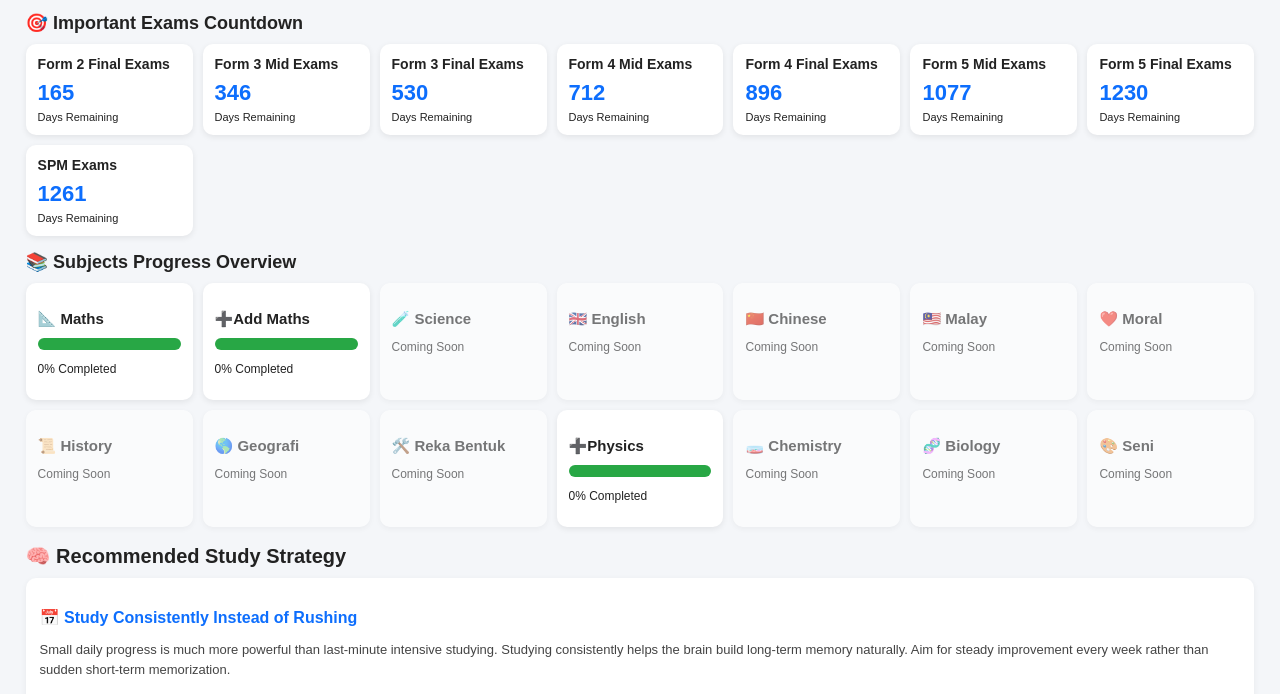
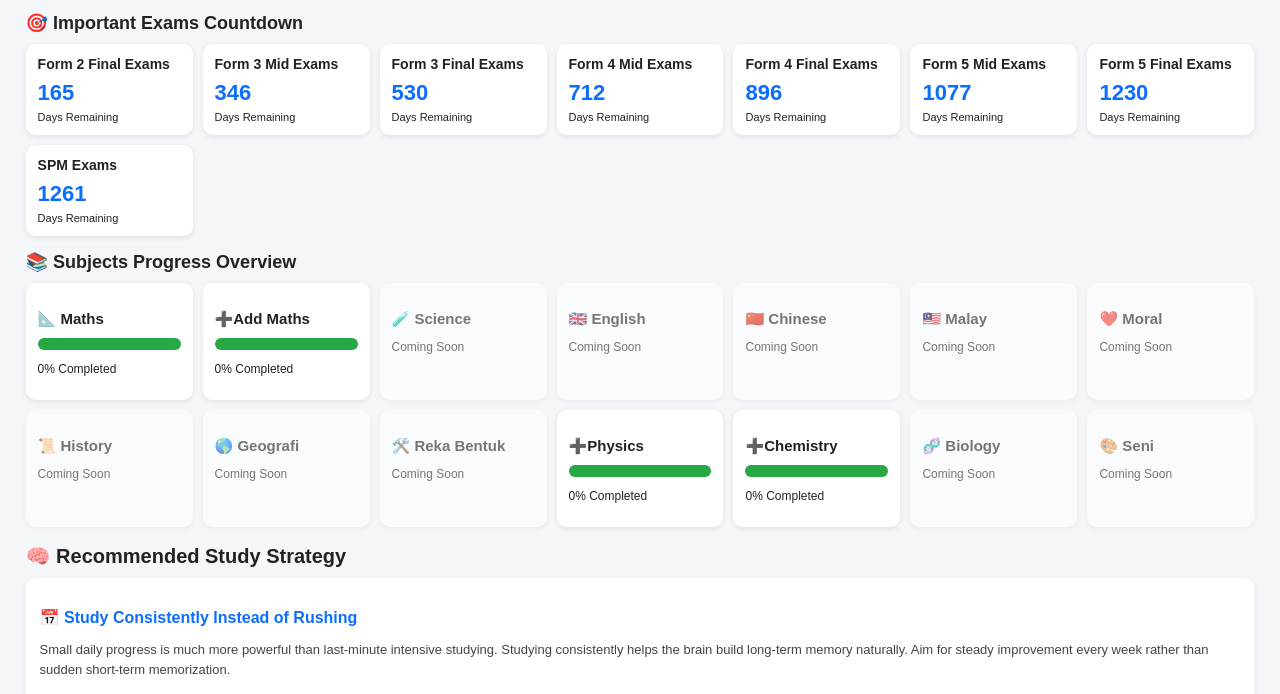
Before and after one commit to pp-nextgen-dba/study-dashboard, a plain HTML site: page index.html in a window 1280 px wide. Shown: the part 83-777 px from the top of the page. Drawn offline with Linux system fonts and the light colour scheme; no server answers.

Commit message:
Update index.html

```diff
--- a/index.html
+++ b/index.html
@@ -195,10 +195,28 @@ href="css/style.css">
 
 
 
-            <div class="subject-card disabled">
-                <h3>🧫 Chemistry</h3>
-                <p>Coming Soon</p>
-            </div>
+            <!-- Chemistry -->
+
+            <a class="subject-card"
+            href="subjects/chemistry.html">
+
+                <h3>➕Chemistry</h3>
+
+                <div class="progress-bar">
+
+                    <div
+                        class="progress-fill"
+                        id="chemistryProgressBar"
+                    ></div>
+
+                </div>
+
+                <p id="chemistryProgressText">
+                    0% Completed
+                </p>
+
+            </a>
+
 
             <div class="subject-card disabled">
                 <h3>🧬 Biology</h3>
```
